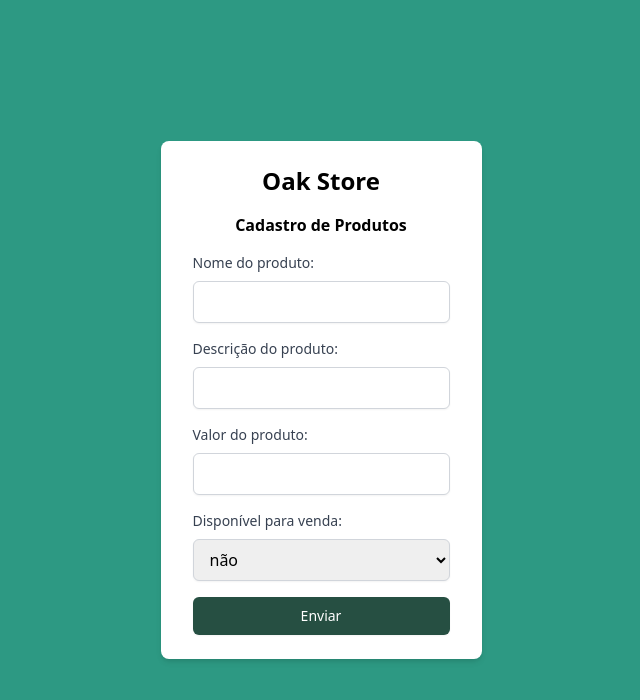
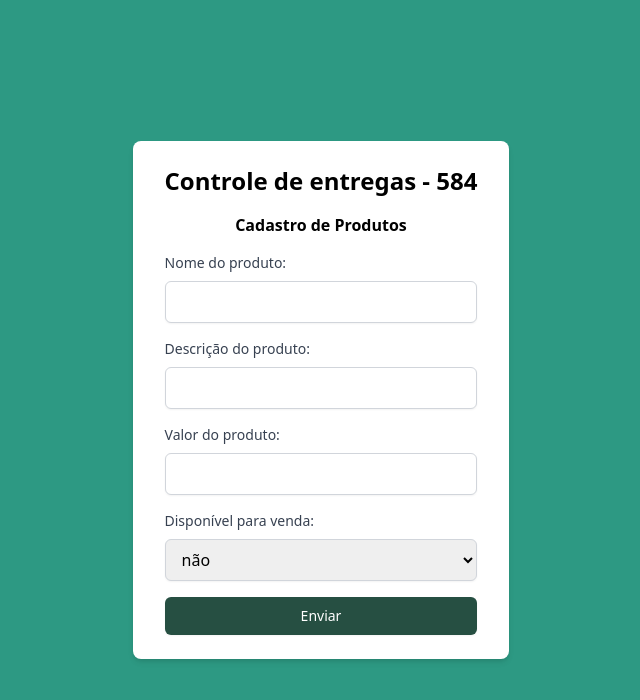
Before and after one commit to marislaradev/app-oak, a React (Vite) app: page / in a window 1280 px wide. Shown: the top 700 px of the page, without its empty margins (319-959 px from the left). Built offline with nearby package versions, Linux system fonts and the light colour scheme.

Commit message:
refactor(home-page): rename title

```diff
--- a/src/pages/Home/index.jsx
+++ b/src/pages/Home/index.jsx
@@ -5,7 +5,7 @@
     <section className="min-h-screen flex items-center justify-center w-full bg-greenOak dark:bg-gray-950">
       <div className="bg-white dark:bg-gray-900 shadow-md rounded-lg px-8 py-6 max-w-md">
         <h1 className="text-2xl font-bold text-center mb-4 dark:text-gray-200">
-          Oak Store
+          Controle de entregas - 584
         </h1>
         <ProductForm />
       </div>
```
